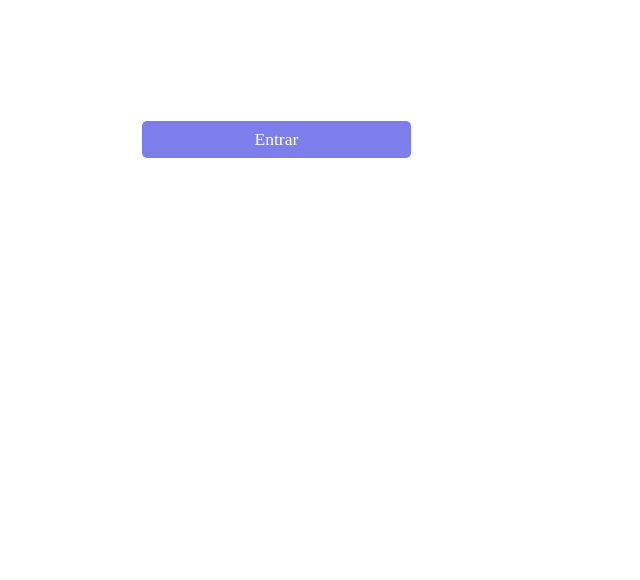
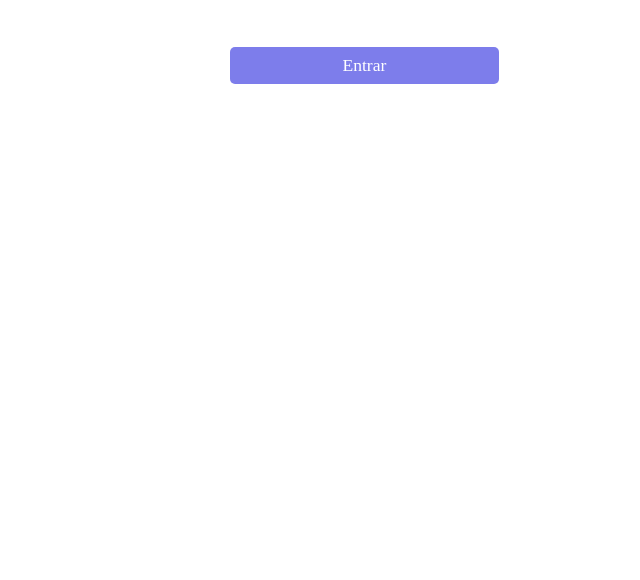
Before and after one commit to yohanavasconcelos/aplicativo-de-convites, a website: page index.html in a window 1280 px wide. Shown: the part 220-800 px from the top of the page, without its empty margins (394-1034 px from the left). Drawn offline with Linux system fonts and the light colour scheme.

Commit message:
Update index.html

```diff
--- a/index.html
+++ b/index.html
@@ -14,7 +14,6 @@
         a {
             text-decoration: none;
             color: black;
-            padding-left: 1em;
         }
 
         p {
@@ -28,7 +27,7 @@
             color: white;
             cursor: pointer;
             transition: 0.9s;
-            margin-left: 30em;
+            margin-left: 35em;
         }
     </style>
 </head>
```
